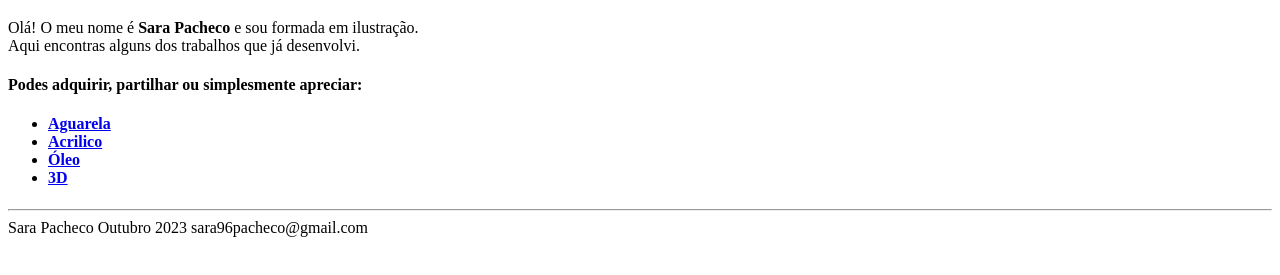
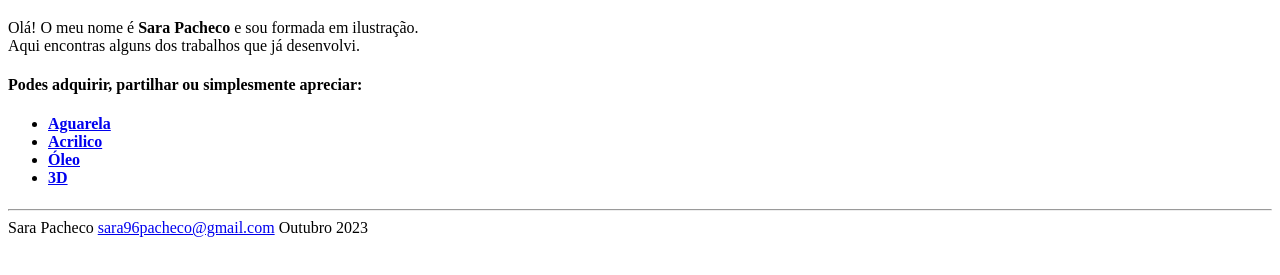
Before and after one commit to sarap57/Ex1, a plain HTML site: page index.html in a window 1280 px wide. Shown: the part 61-336 px from the top of the page. Drawn offline with Linux system fonts and the light colour scheme.

Commit message:
atualizacao

```diff
--- a/index.html
+++ b/index.html
@@ -10,9 +10,10 @@
 
 
     <body>
+       <header>
+        <h1> PORTFÓLIO DIGITAL</h1>
+       </header>
 
-        <h1> PORTFÓLIO DIGITAL</h1>
-        <header>
          <main>
           <section>
           <p> Olá! O meu nome é <b>Sara Pacheco</b> e sou formada em ilustração. <br>Aqui encontras alguns dos trabalhos que já desenvolvi.</br> </p>
@@ -30,10 +31,10 @@
 
        <hr> </hr>
 
-        </header>
 
 
-        <footer> Sara Pacheco Outubro 2023 sara96pacheco@gmail.com</footer>
+
+        <footer> Sara Pacheco <a href=https://gmail.com> sara96pacheco@gmail.com</a> Outubro 2023 </footer>
 
 
     </body>
```
Also changed, not shown: 1 other file.
